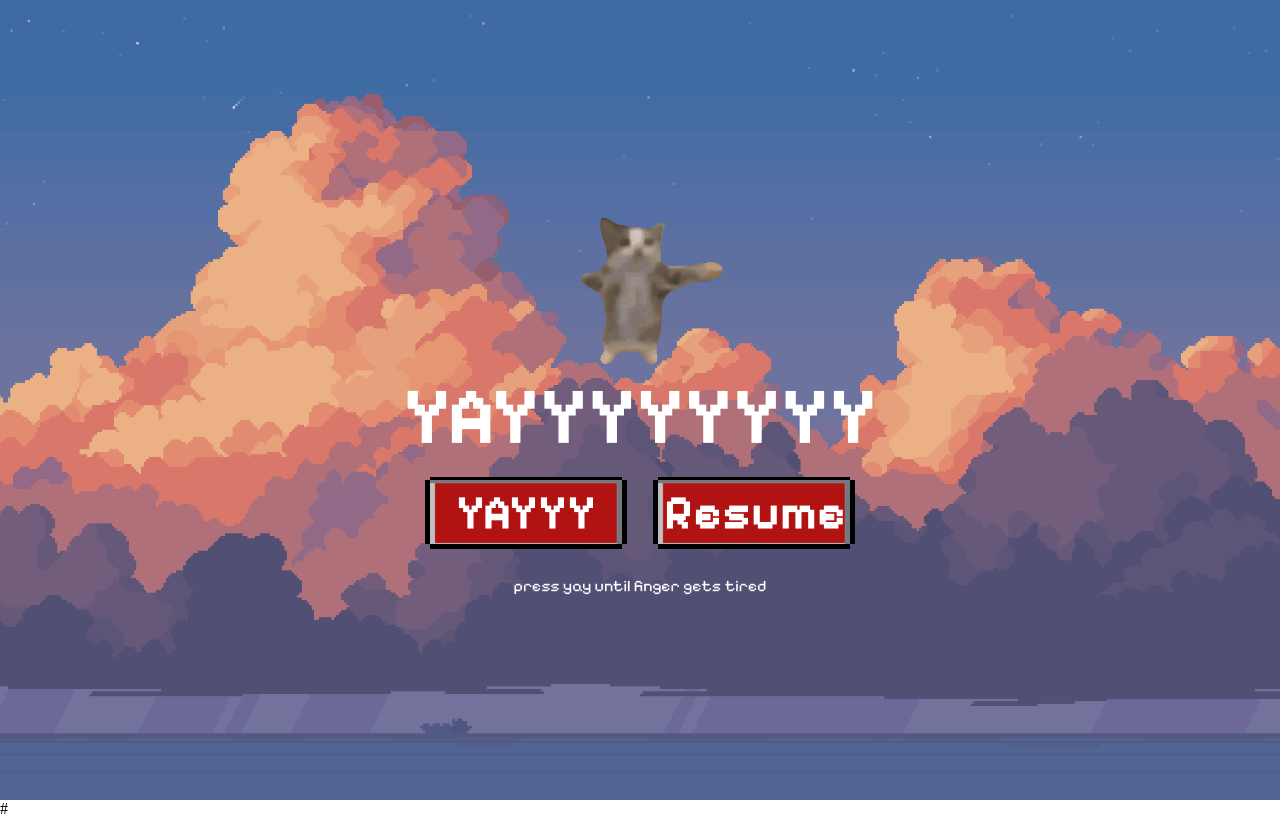
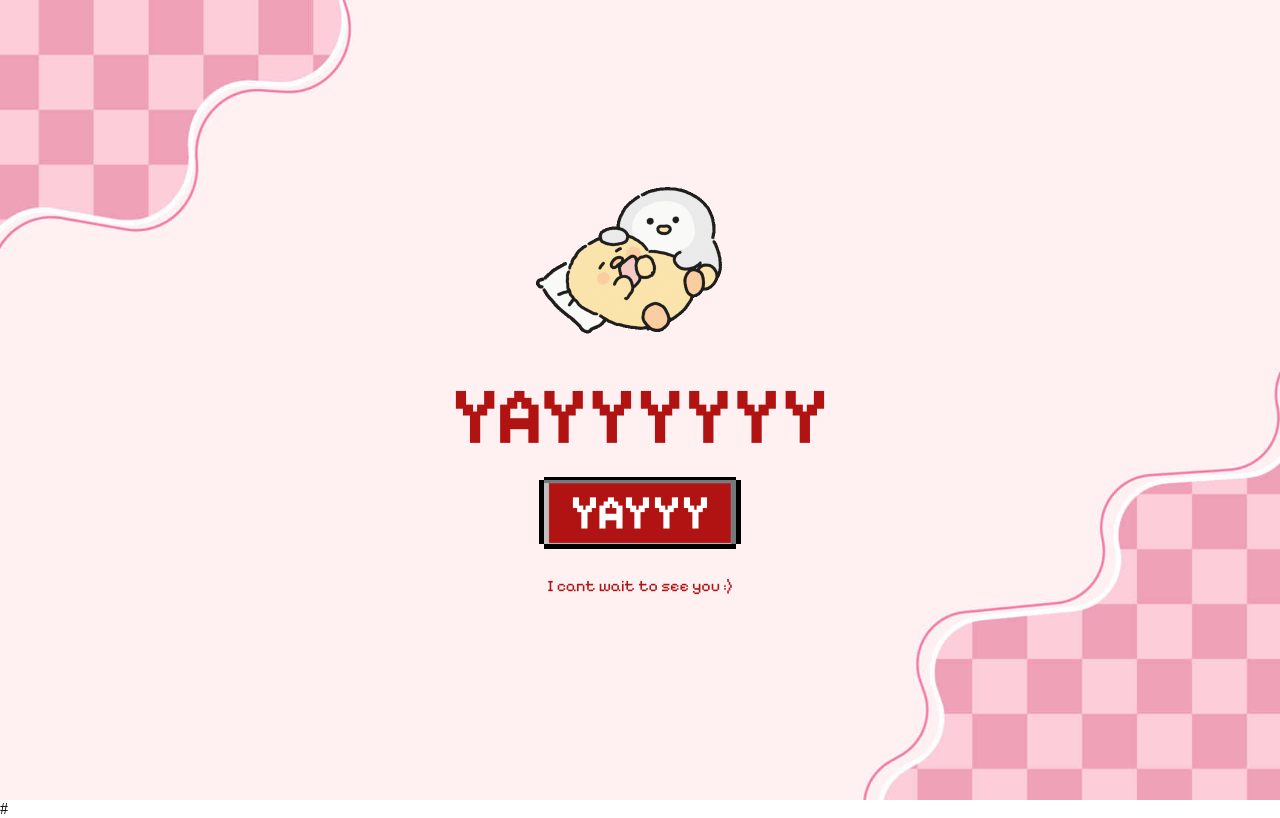
Before and after one commit to cragasa04/Bubba, a plain HTML site: page Yay.html in a window 1280 px wide. Drawn offline with nearby package versions, Linux system fonts and the light colour scheme.

Commit message:
Valentines day woop

```diff
--- a/Global.css
+++ b/Global.css
@@ -65,13 +65,14 @@
 }
 
 body{
-    background-image: url("Media/Ocean_5/5.png");
+    background-image: url("Media/pastel-pink-checkered-background-jtxz2v66tlo2cppv.jpg");
     background-repeat: no-repeat;
     background-position: center;
     background-size: cover;
     height: 100vh;
     margin: 0;
     overflow: hidden;
+    background-size: cover;
 }
 
 .hidden{
--- a/Yay.css
+++ b/Yay.css
@@ -22,9 +22,9 @@
 
 .yayMsg{
     font-size: 10vh;
-    color: white;
+    color: #B11313;
 }
 
 p{
-    color: white;
+    color: #B11313;
 }
--- a/Yay.html
+++ b/Yay.html
@@ -10,15 +10,15 @@
     <body>
         <div class="mainContainer">
             <div>
-                <img class="happyCat" src="Media/happyCatGif.gif" alt="">
+                <img class="happyCat" src="Media/Penguin%20Kiss%20Sticker.gif" alt="">
             </div>
-            <div class="yayMsg pixelify-sans-bold"> YAYYYYYYYY </div>
+            <div class="yayMsg pixelify-sans-bold">YAYYYYYY</div>
             <div class="buttons">
                 <button id="confettiBtn" class="btn pixelify-sans-bold" onclick="confetti()"> YAYYY </button>
-                <button id="continueBtn" class="btn pixelify-sans-bold">Resume</button>
+                <button id="continueBtn" class="btn pixelify-sans-bold hidden">Resume</button>
 <!--                make continue hidden -->
             </div>
-            <p class="pixelify-sans-normal"> press yay until finger gets tired </p>
+            <p class="pixelify-sans-normal">I cant wait to see you :)</p>
         </div>
     </body>#
     <script src="Yay.js"> </script>
--- a/index.css
+++ b/index.css
@@ -25,7 +25,7 @@
     font-size: 8vh;
     margin-top: -3vh;
     margin-bottom: 1vh;
-    color: white;
+    color: #B11313;
     text-align: center;
 }
 
```
Also changed, not shown: index.html (+2 -2 lines), Media/Happy Love You Sticker by milkmochabear.gif (added), Media/Penguin Kiss Sticker.gif (added), Media/pastel-pink-checkered-background-jtxz2v66tlo2cppv.jpg (added).
